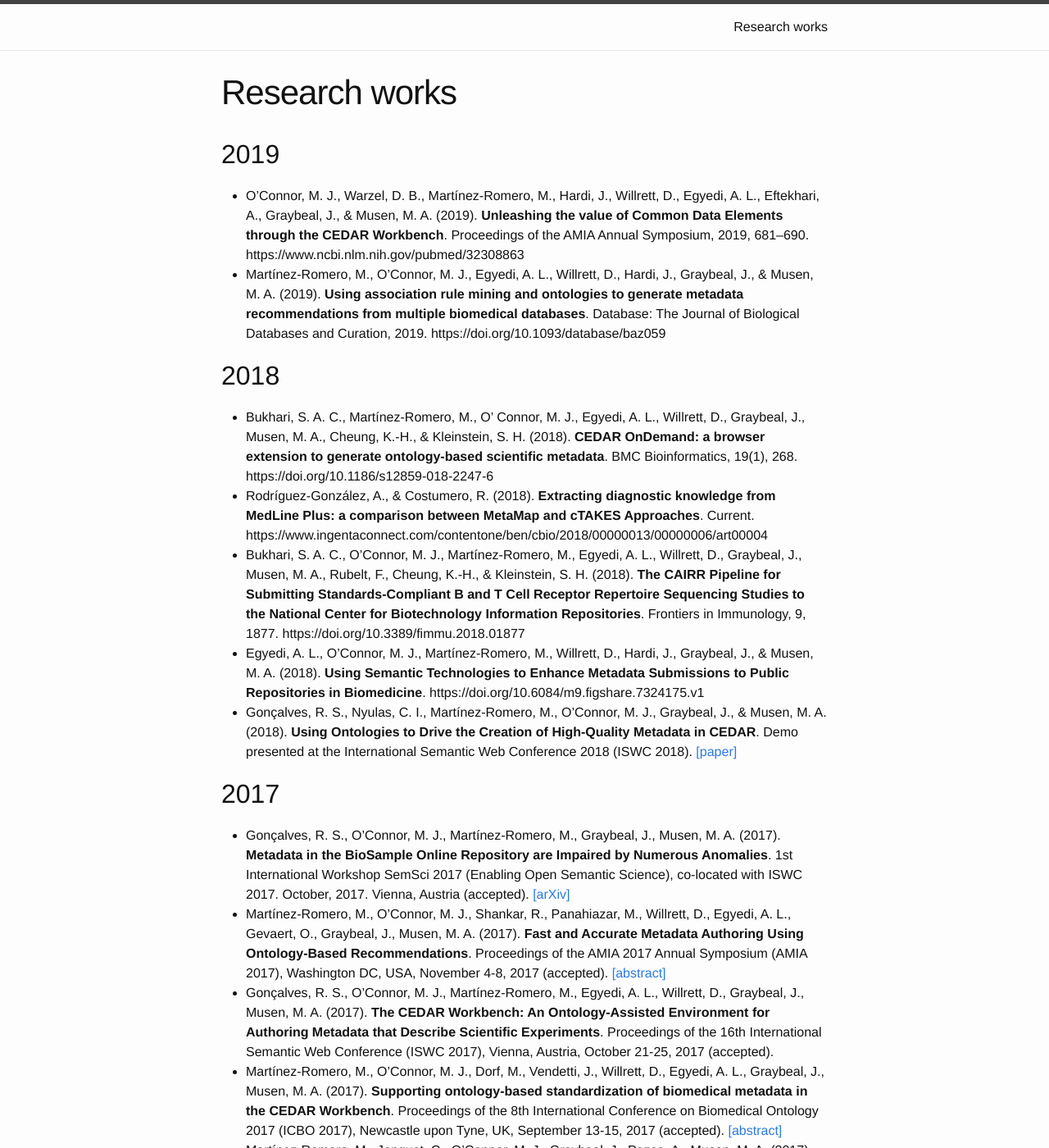
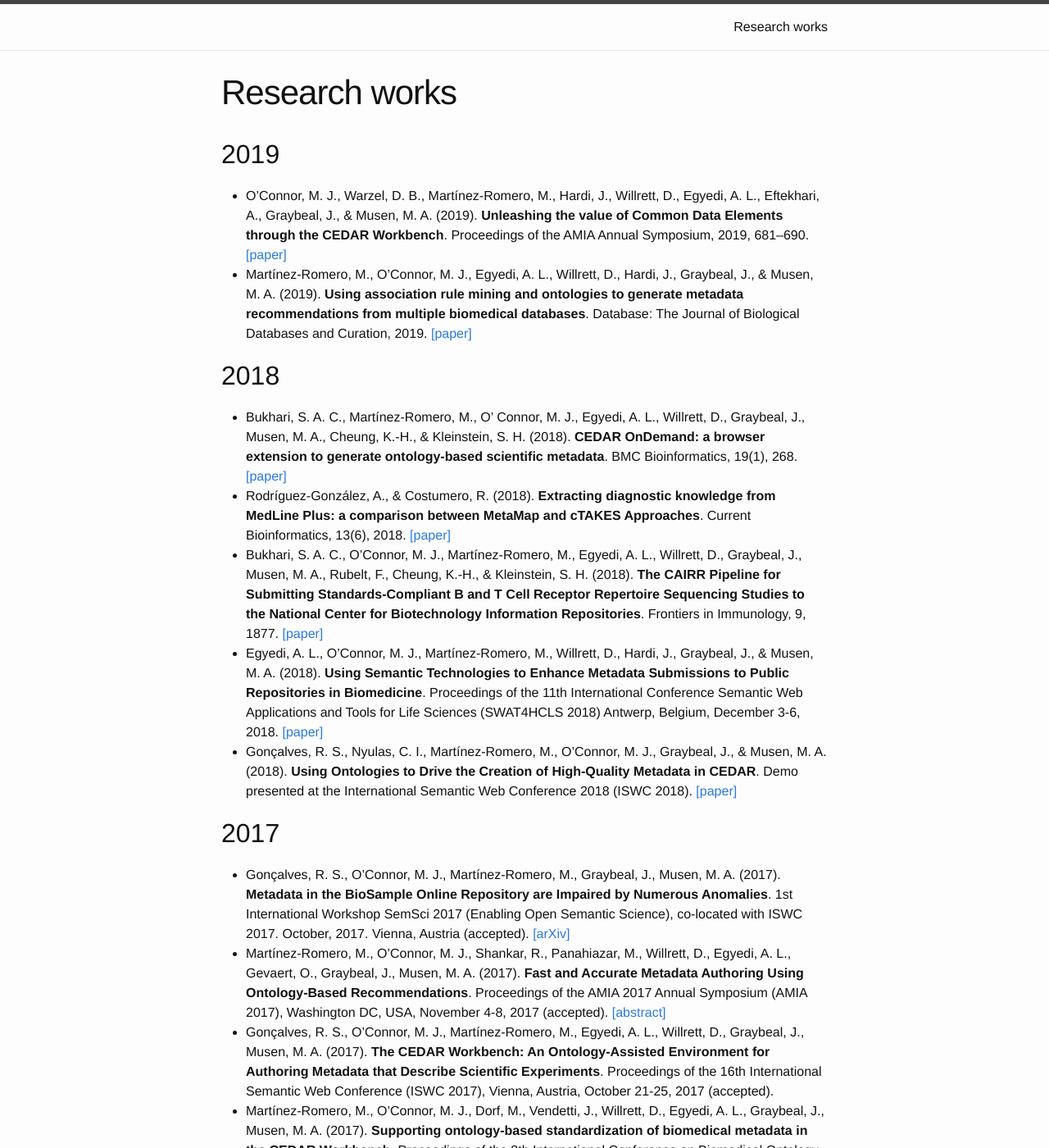
Before and after one commit to marcosmro/marcosmro.github.io, a Jekyll site: the page built from research_works/index.html, in a window 1280 px wide and 1400 px high. Shown: the whole window at 82% size. Built offline with Jekyll 4.4.1, drawn with Linux system fonts in a browser that asks for light colours.

Commit message:
Update index.html

```diff
--- a/research_works/index.html
+++ b/research_works/index.html
@@ -5,15 +5,16 @@
 ---
 <h2>2019</h2>
 <ul>
-    <li>O’Connor, M. J., Warzel, D. B., Martínez-Romero, M., Hardi, J., Willrett, D., Egyedi, A. L., Eftekhari, A., Graybeal, J., & Musen, M. A. (2019). <strong>Unleashing the value of Common Data Elements through the CEDAR Workbench</strong>. Proceedings of the AMIA Annual Symposium, 2019, 681–690. https://www.ncbi.nlm.nih.gov/pubmed/32308863</li>
-    <li>Martínez-Romero, M., O’Connor, M. J., Egyedi, A. L., Willrett, D., Hardi, J., Graybeal, J., & Musen, M. A. (2019). <strong>Using association rule mining and ontologies to generate metadata recommendations from multiple biomedical databases</strong>. Database: The Journal of Biological Databases and Curation, 2019. https://doi.org/10.1093/database/baz059</li>
+    <li>O’Connor, M. J., Warzel, D. B., Martínez-Romero, M., Hardi, J., Willrett, D., Egyedi, A. L., Eftekhari, A., Graybeal, J., & Musen, M. A. (2019). <strong>Unleashing the value of Common Data Elements through the CEDAR Workbench</strong>. Proceedings of the AMIA Annual Symposium, 2019, 681–690. <a href="https://www.ncbi.nlm.nih.gov/pubmed/32308863">[paper]</a></li>
+    <li>Martínez-Romero, M., O’Connor, M. J., Egyedi, A. L., Willrett, D., Hardi, J., Graybeal, J., & Musen, M. A. (2019). <strong>Using association rule mining and ontologies to generate metadata recommendations from multiple biomedical databases</strong>. Database: The Journal of Biological Databases and Curation, 2019. <a href="https://doi.org/10.1093/database/baz059">[paper]</a></li>
 </ul>
 <h2>2018</h2>
 <ul>
-    <li>Bukhari, S. A. C., Martínez-Romero, M., O’ Connor, M. J., Egyedi, A. L., Willrett, D., Graybeal, J., Musen, M. A., Cheung, K.-H., & Kleinstein, S. H. (2018). <strong>CEDAR OnDemand: a browser extension to generate ontology-based scientific metadata</strong>. BMC Bioinformatics, 19(1), 268. https://doi.org/10.1186/s12859-018-2247-6</li>
-    <li>Rodríguez-González, A., & Costumero, R. (2018). <strong>Extracting diagnostic knowledge from MedLine Plus: a comparison between MetaMap and cTAKES Approaches</strong>. Current. https://www.ingentaconnect.com/contentone/ben/cbio/2018/00000013/00000006/art00004</li>
-    <li>Bukhari, S. A. C., O’Connor, M. J., Martínez-Romero, M., Egyedi, A. L., Willrett, D., Graybeal, J., Musen, M. A., Rubelt, F., Cheung, K.-H., & Kleinstein, S. H. (2018). <strong>The CAIRR Pipeline for Submitting Standards-Compliant B and T Cell Receptor Repertoire Sequencing Studies to the National Center for Biotechnology Information Repositories</strong>. Frontiers in Immunology, 9, 1877. https://doi.org/10.3389/fimmu.2018.01877</li>
-    <li>Egyedi, A. L., O’Connor, M. J., Martínez-Romero, M., Willrett, D., Hardi, J., Graybeal, J., & Musen, M. A. (2018). <strong>Using Semantic Technologies to Enhance Metadata Submissions to Public Repositories in Biomedicine</strong>. https://doi.org/10.6084/m9.figshare.7324175.v1</li>
+    <li>Bukhari, S. A. C., Martínez-Romero, M., O’ Connor, M. J., Egyedi, A. L., Willrett, D., Graybeal, J., Musen, M. A., Cheung, K.-H., & Kleinstein, S. H. (2018). <strong>CEDAR OnDemand: a browser extension to generate ontology-based scientific metadata</strong>. BMC Bioinformatics, 19(1), 268. <a href="https://doi.org/10.1186/s12859-018-2247-6">[paper]</a></li>
+    <li>Rodríguez-González, A., & Costumero, R. (2018). <strong>Extracting diagnostic knowledge from MedLine Plus: a comparison between MetaMap and cTAKES Approaches</strong>. Current Bioinformatics, 13(6), 2018. <a href="https://doi.org/10.2174/1574893612666170727094502">[paper]</a></li>
+    <li>Bukhari, S. A. C., O’Connor, M. J., Martínez-Romero, M., Egyedi, A. L., Willrett, D., Graybeal, J., Musen, M. A., Rubelt, F., Cheung, K.-H., & Kleinstein, S. H. (2018). <strong>The CAIRR Pipeline for Submitting Standards-Compliant B and T Cell Receptor Repertoire Sequencing Studies to the National Center for Biotechnology Information Repositories</strong>. Frontiers in Immunology, 9, 1877. <a href="https://doi.org/10.3389/fimmu.2018.01877">[paper]</a></li>
+    <li>Egyedi, A. L., O’Connor, M. J., Martínez-Romero, M., Willrett, D., Hardi, J., Graybeal, J., & Musen, M. A. (2018). <strong>Using Semantic Technologies to Enhance Metadata Submissions to Public Repositories in Biomedicine</strong>. Proceedings of the 11th International Conference Semantic Web Applications and Tools for Life Sciences (SWAT4HCLS 2018)
+Antwerp, Belgium, December 3-6, 2018. <a href="https://doi.org/10.6084/m9.figshare.7324175.v1">[paper]</a></li>
     <li>Gonçalves, R. S., Nyulas, C. I., Martínez-Romero, M., O’Connor, M. J., Graybeal, J., & Musen, M. A. (2018). <strong>Using Ontologies to Drive the Creation of High-Quality Metadata in CEDAR</strong>. Demo presented at the International Semantic Web Conference 2018 (ISWC 2018). <a href="http://ceur-ws.org/Vol-2180/paper-19.pdf">[paper]</a>
     </li>
 </ul>
```
